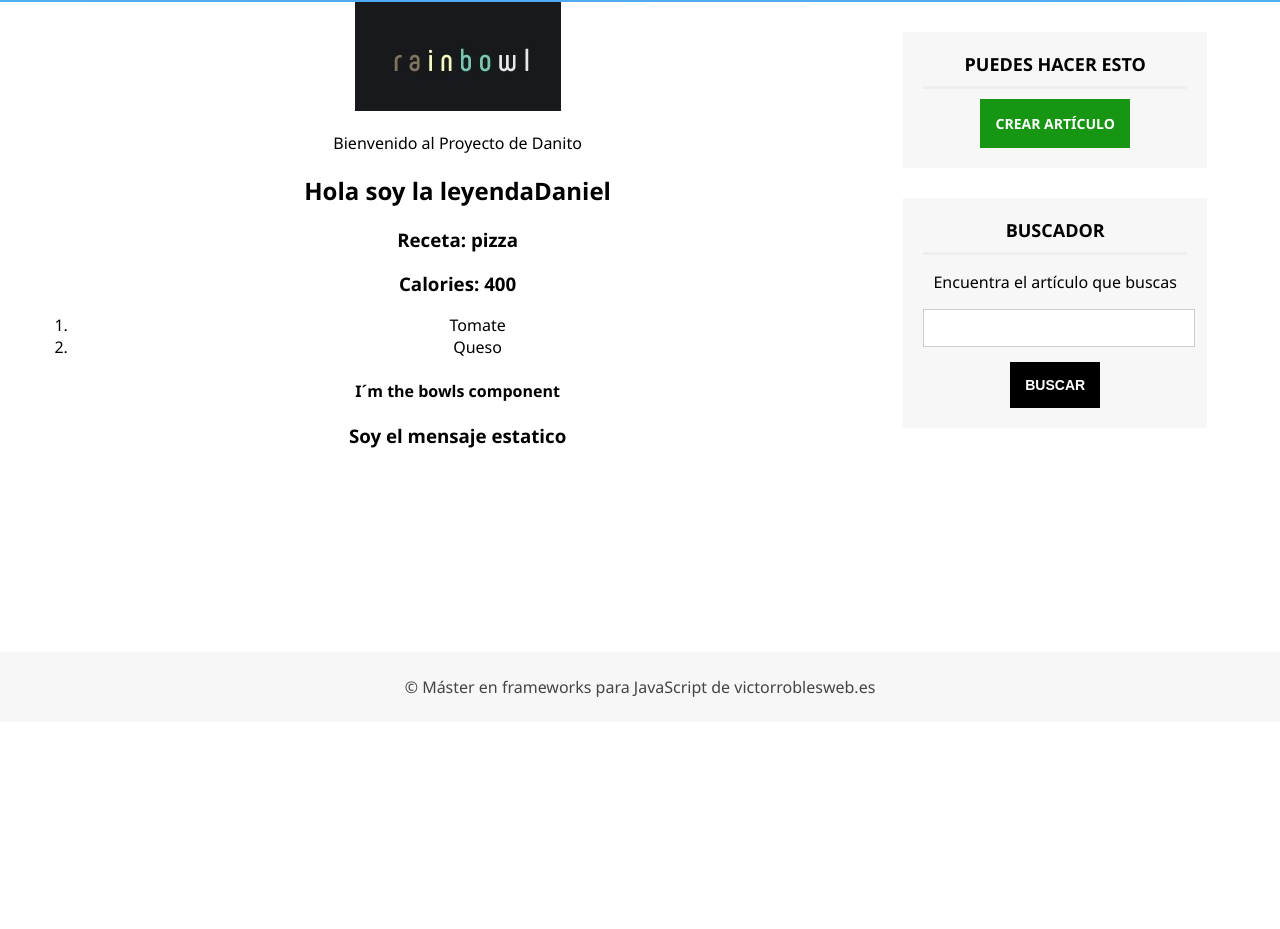
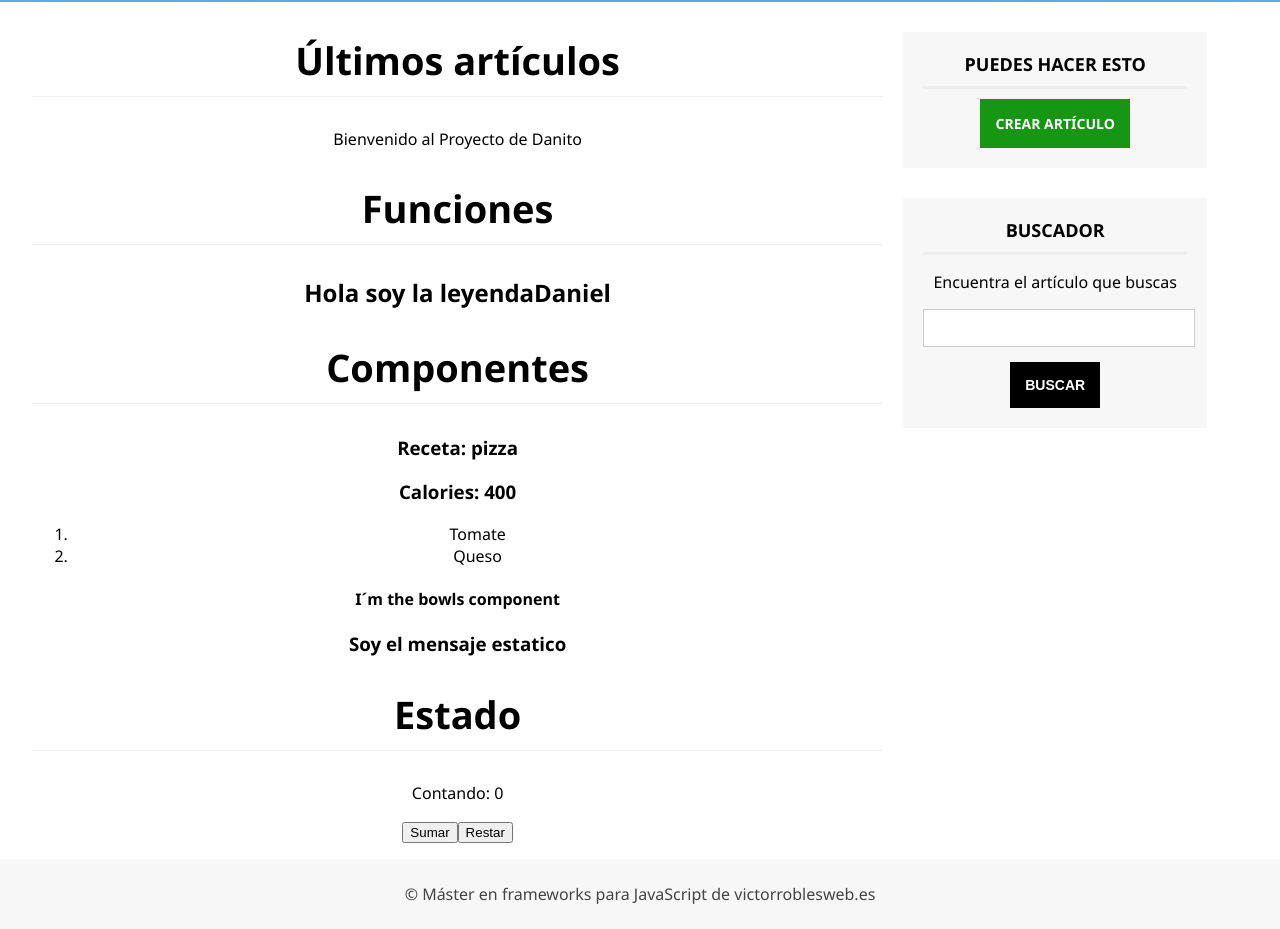
Before and after one commit to DaniMeneses10/ReactProject, a React (Create React App) app: page / in a window 1280 px wide. Shown: the part 474-1403 px from the top of the page. Before the commit the page ends 1196 px from the top, so only its background shows below. Built offline with nearby package versions, Linux system fonts and the light colour scheme.

Commit message:
add hedaer y footer y state

```diff
--- a/src/App.js
+++ b/src/App.js
@@ -1,24 +1,15 @@
-import logo from './assets/images/logo.jpg';
 import './assets/css/App.css';
-import MyComponent from './components/MyComponent';
 
 // Import components
-import Bowls from './components/Bowls'
 import Header from './components/Header';
 import Slider from './components/Slider';
 import Sidebar from './components/Sidebar';
 import Footer from './components/Footer';
-
-function HolaMundo(nombre) {
-  var presentacion = (
-    <h2>Hola soy la leyenda{nombre}</h2>
-  );
-  return presentacion;
-}
+import SeccionPruebas from './components/SeccionPruebas';
 
 
 function App() {
-  var nombre = "Daniel";
+
   return (
     <div className="App">
 
@@ -27,21 +18,13 @@ function App() {
       <Slider />
 
       <div className="center">
-        <section id="content">
 
-          <img src={logo} className="App-logo" alt="logo" />
-          <p>
-            Bienvenido al Proyecto de Danito
-          </p>
-          {HolaMundo(nombre)}
-          <section className='components'>
-            <MyComponent />
-            <Bowls />
-          </section>
-        </section>
+        <SeccionPruebas />
 
         <Sidebar />
+
         <div className='clearfix'></div>
+
       </div>{/*End div center */}
       <Footer/>
     </div>
--- /dev/null
+++ b/src/components/SeccionPruebas.js
@@ -0,0 +1,75 @@
+import React, { Component } from 'react'
+import MyComponent from './MyComponent';
+import Bowls from './Bowls'
+
+class SeccionPruebas extends Component {
+
+    contador = 0;
+
+    constructor(props){
+        super(props)
+
+        this.state = {
+            contador: 0
+        };
+    }
+
+    HolaMundo(nombre) { //Otra forma de llamar funcion var Hola Mundo = () => { El codigo va aqui }
+        var presentacion = (
+            <h2>Hola soy la leyenda{nombre}</h2>
+        );
+        return presentacion;
+    }
+
+    sumar(){
+        // this.contador = this.contador + 1; NO FUNCIONA
+        // this.state.contador = this.state.contador + 1 NO FUNCIONA
+        this.setState({
+            contador: this.state.contador + 1
+        })
+    }
+
+    restar(){
+        // this.contador = this.contador - 1; NO FUNCIONA
+        // this.state.contador = this.state.contador - 1 NO FUNCIONA
+        this.setState({
+            contador: this.state.contador - 1
+        })
+    }
+
+    render() {
+        var nombre = "Daniel";
+
+        return (
+            <section id="content">
+                <h2 className="subheader">Últimos artículos</h2>
+
+                <p>
+                    Bienvenido al Proyecto de Danito
+                </p>
+
+                <h2 className="subheader">Funciones</h2>
+                {this.HolaMundo(nombre)}
+
+                <h2 className="subheader">Componentes</h2>
+                <section className='components'>
+                    <MyComponent />
+                    <Bowls />
+                </section>
+
+                <h2 className="subheader">Estado</h2>
+                <p>
+                    Contando: {this.state.contador}
+                </p>
+                <p>
+                    <input type='button' value="Sumar" onClick={this.sumar.bind(this)} />
+                    <input type='button' value="Restar" onClick={this.restar.bind(this)}/>
+                </p>
+
+
+            </section>
+        );
+    }
+}
+
+export default SeccionPruebas;
```
